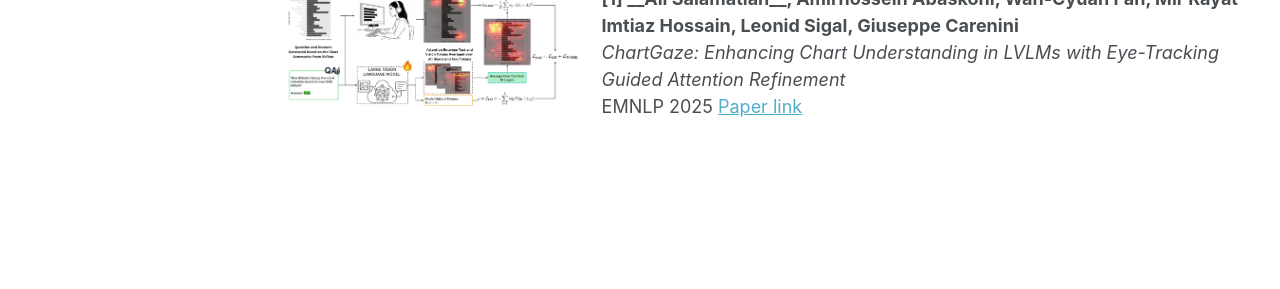
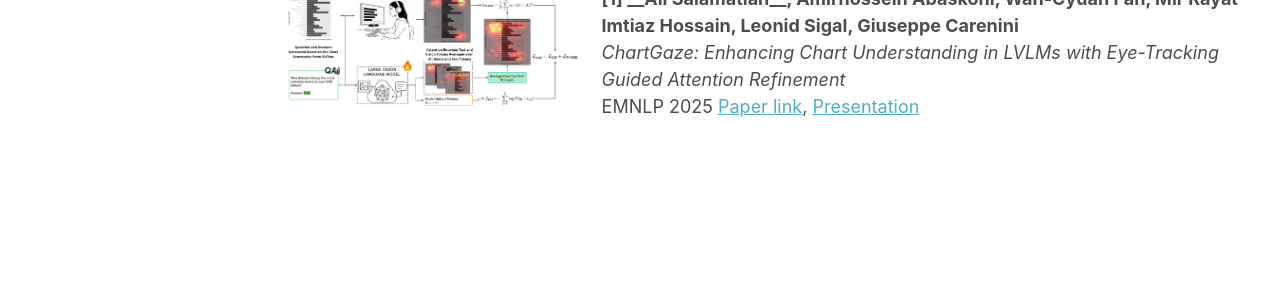
Before and after one commit to alisalamatian1/alisalamatian1.github.io, a Jekyll site: the page built from _pages/publications.md, in a window 1280 px wide, cut to the strip 222-900 px from the top of the page. Shown: the top 289 px of the strip. Built offline with Jekyll 4.4.1, drawn with Linux system fonts in a browser that asks for light colours.

Commit message:
Updating the links

```diff
--- a/_pages/publications.md
+++ b/_pages/publications.md
@@ -14,6 +14,6 @@
   <div>
     <strong>[1] __Ali Salamatian__, Amirhossein Abaskohi, Wan-Cyuan Fan, Mir Rayat Imtiaz Hossain, Leonid Sigal, Giuseppe Carenini</strong><br>
     <em>ChartGaze: Enhancing Chart Understanding in LVLMs with Eye-Tracking Guided Attention Refinement</em><br>
-    EMNLP 2025 <a href="https://www.arxiv.org/pdf/2509.13282">Paper link</a>
+    EMNLP 2025 <a href="https://aclanthology.org/2025.emnlp-main.607/">Paper link</a>, <a href="https://underline.io/lecture/130359-chartgaze-enhancing-chart-understanding-in-lvlms-with-eye-tracking-guided-attention-refinement">Presentation</a>
   </div>
 </div>
```
Also changed, not shown: _pages/about.md (+1 -1 lines).
